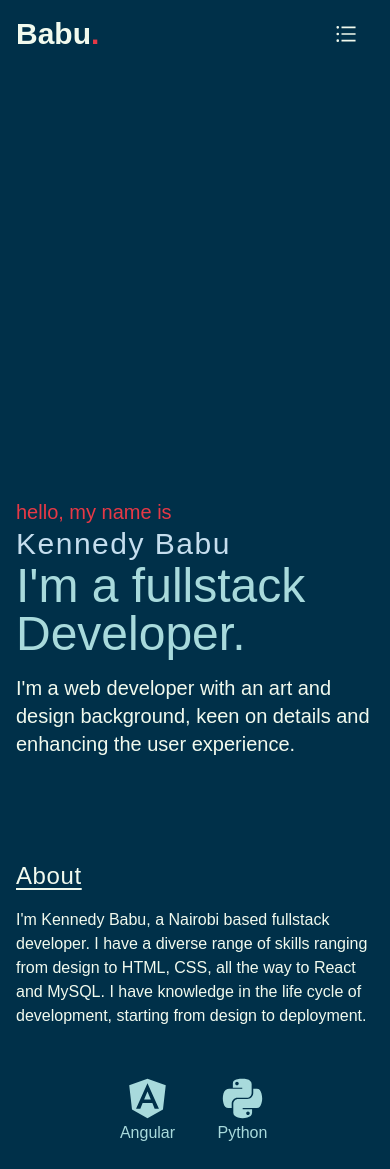
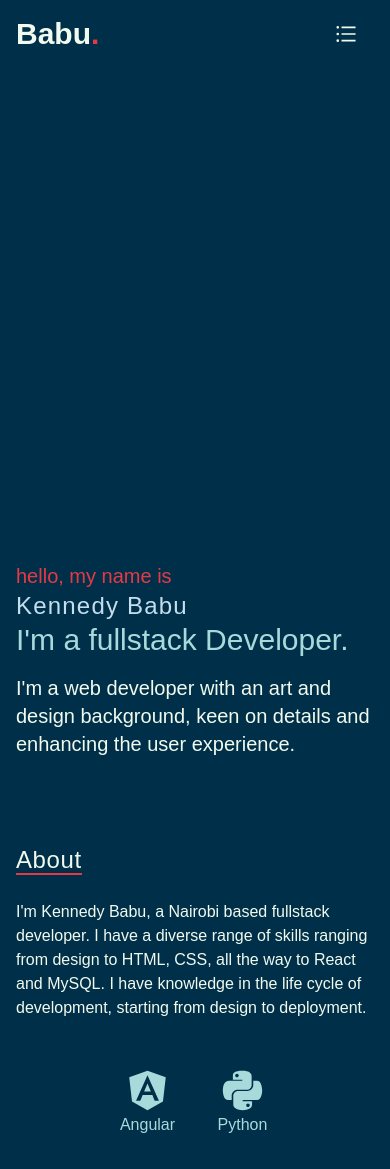
Before and after one commit to kennedybabu/personal-portfolio, a React (Create React App) app: page / in a window 390 px wide. Shown: the top 1169 px of the page. Built offline with nearby package versions, Linux system fonts and the light colour scheme.

Commit message:
fix: fix issue with hover effects on the links

```diff
--- a/src/pages/About.jsx
+++ b/src/pages/About.jsx
@@ -20,8 +20,8 @@ const About = () => {
         {/* container */}
         <div className='w-full h-full flex flex-col items-center justify-center'>
             <motion.div variants={MyContainer} initial='BeforeFade' animate='AfterFade' className='text-[#F1FAEE]  px-4 md:px-[100px] w-full lg:px-[200px]'>
-                <p className='underline py-4 tracking-wide underline-offset-4 text-2xl'>About</p>
-                <p className='lg:max-w-[800px] md:text-xl'>I'm Kennedy Babu, a Nairobi based fullstack developer.
+                <p className='tracking-wide  text-2xl border-b-2 border-[#E63946] inline'>About</p>
+                <p className='lg:max-w-[800px] md:text-xl mt-6'>I'm Kennedy Babu, a Nairobi based fullstack developer.
                     I have a diverse range of skills ranging from design to HTML,
                     CSS, all the way to React and MySQL. I have knowledge in the life cycle of development, starting from design to deployment.
                 </p>
--- a/src/pages/Hero.jsx
+++ b/src/pages/Hero.jsx
@@ -26,8 +26,8 @@ const Hero = () => {
             }}
             className='px-4 md:px-[100px] lg:px-[200px] md:items-start w-full'>
               <p className='text-[#E63946] text-xl'>hello, my name is</p>
-              <h2 className='text-3xl text-bold tracking-wider text-[#c5deee]'>Kennedy Babu</h2>
-              <h1 className='text-5xl  text-[#A8DADC]'>I'm a fullstack Developer.</h1>
+              <h2 className='text-2xl md:text-3xl text-bold tracking-wider text-[#c5deee]'>Kennedy Babu</h2>
+              <h1 className='text-3xl md:text-5xl  text-[#A8DADC]'>I'm a fullstack Developer.</h1>
               <p className='text-xl py-4 md:max-w-[800px]'>
                 I'm a web developer with an art and design background, keen on details and enhancing the user experience.
               </p>
```
